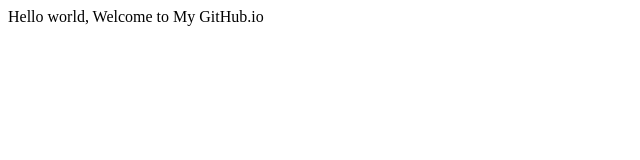
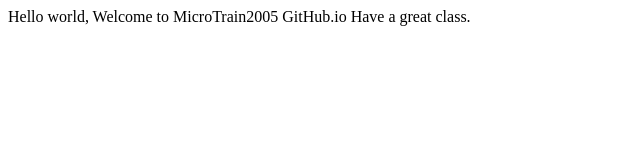
Before and after one commit to microtrain2005/mtbc, a plain HTML site: page index.html in a window 1280 px wide. Shown: the whole page, without its empty margins (0-640 px from the left). Drawn offline with Linux system fonts and the light colour scheme.

Commit message:
Changed Body

```diff
--- a/index.html
+++ b/index.html
@@ -1,6 +1,8 @@
 <html>
-<header><title>GitHub Page Example</title></header>
+<header><title>MicroTrain2005 Page Example</title></header>
 <body>
-Hello world, Welcome to My GitHub.io
+Hello world,
+Welcome to MicroTrain2005 GitHub.io
+Have a great class.
 </body>
 </html>
```
